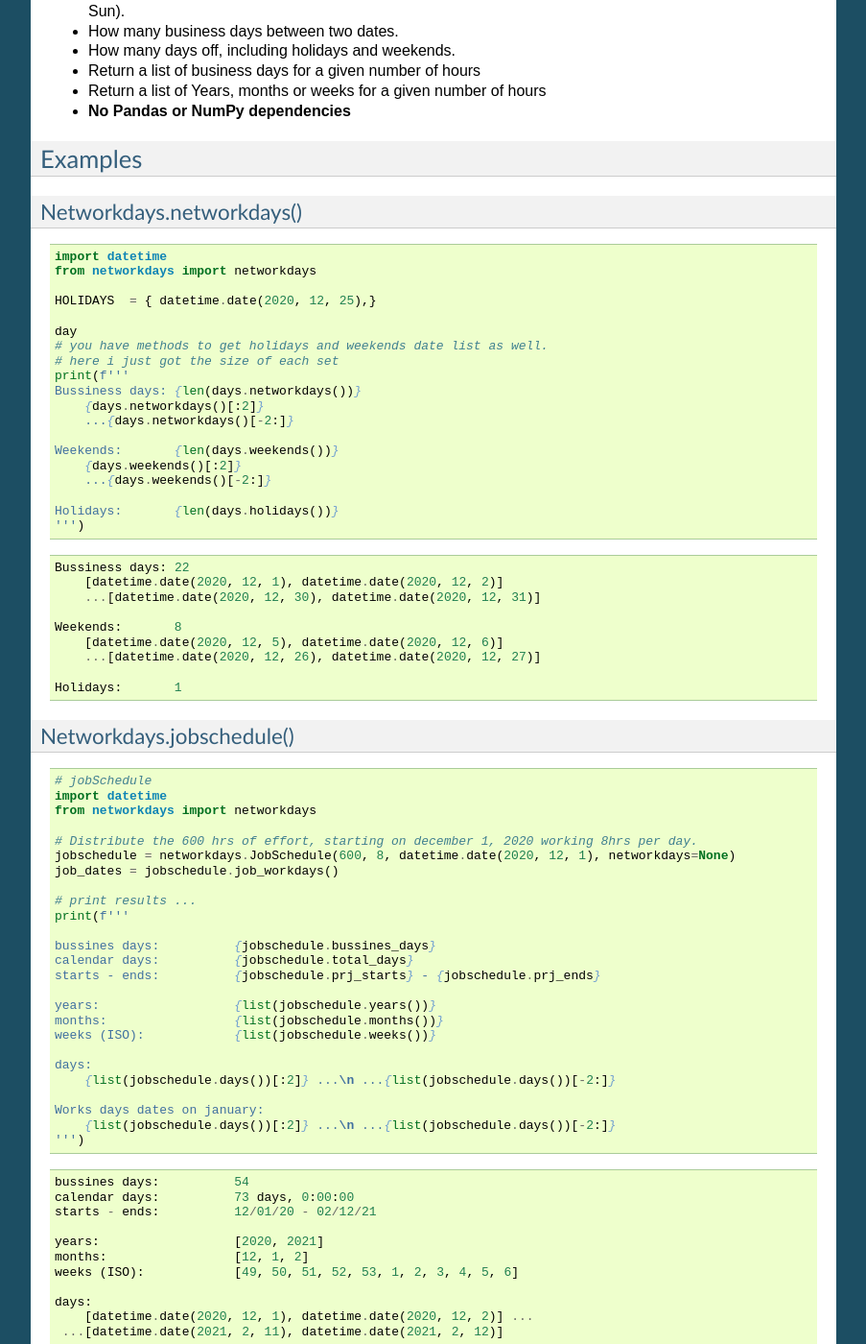
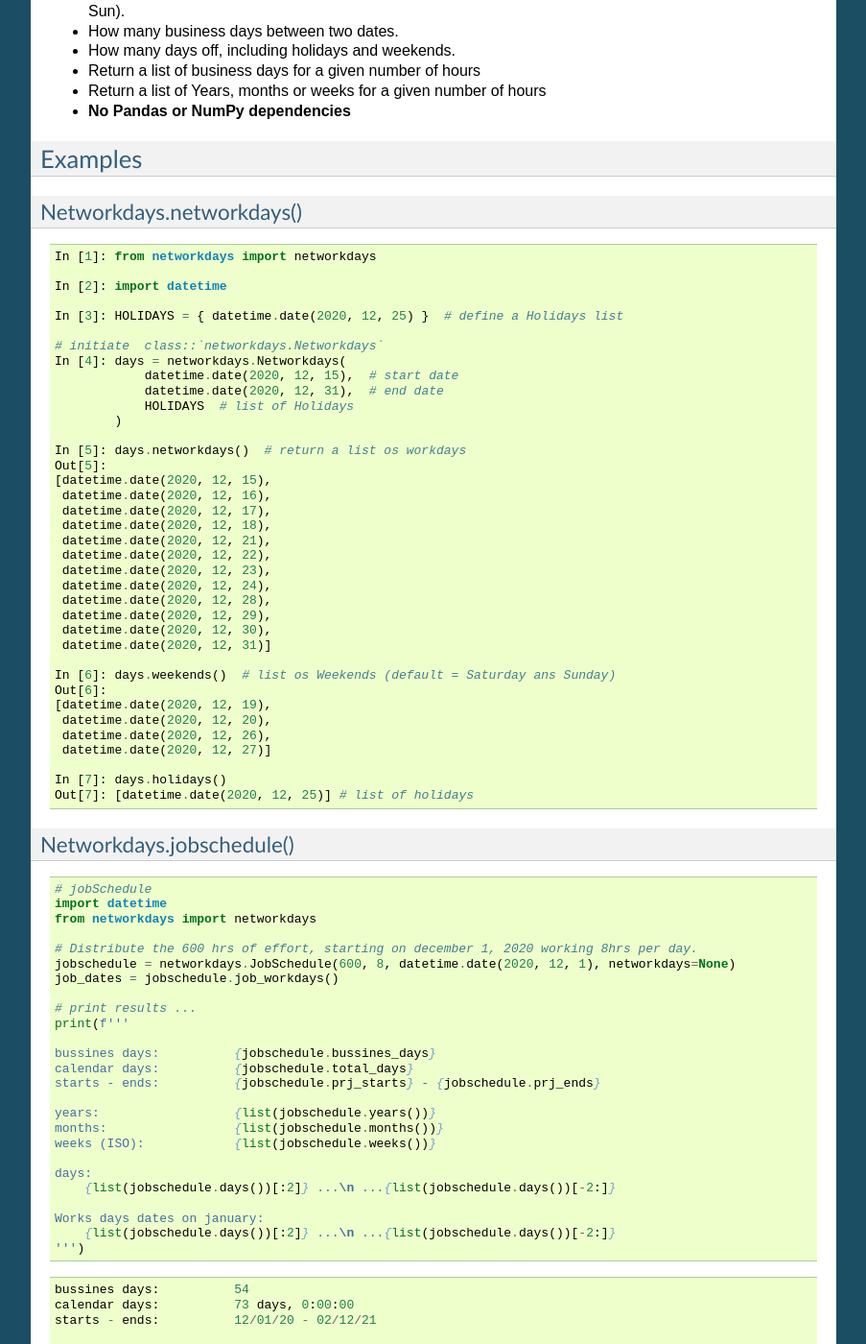
Before and after one commit to cadu-leite/networkdays, a Sphinx documentation site: the page built from docs/source/index.rst, in a window 1280 px wide and 1400 px high, scrolled down 1110 px. Shown: the whole window at 96% size, without its empty margins (198-1101 px from the left). Built offline with Sphinx 7.4.7, drawn with Linux system fonts in a browser that asks for light colours.

Commit message:
improve docs

```diff
--- a/docs/source/index.rst
+++ b/docs/source/index.rst
@@ -77,41 +77,46 @@ Examples
 Networkdays.networkdays()
 -------------------------
 
-.. code:: python
 
-    import datetime
-    from networkdays import networkdays
+.. code-block:: python
 
-    HOLIDAYS  = { datetime.date(2020, 12, 25),}
+    In [1]: from networkdays import networkdays
 
-    day
-    # you have methods to get holidays and weekends date list as well.
-    # here i just got the size of each set
-    print(f'''
-    Bussiness days: {len(days.networkdays())}
-        {days.networkdays()[:2]}
-        ...{days.networkdays()[-2:]}
+    In [2]: import datetime
 
-    Weekends:       {len(days.weekends())}
-        {days.weekends()[:2]}
-        ...{days.weekends()[-2:]}
+    In [3]: HOLIDAYS = { datetime.date(2020, 12, 25) }  # define a Holidays list
 
-    Holidays:       {len(days.holidays())}
-    ''')
+    # initiate  class::`networkdays.Networkdays`
+    In [4]: days = networkdays.Networkdays(
+                datetime.date(2020, 12, 15),  # start date
+                datetime.date(2020, 12, 31),  # end date
+                HOLIDAYS  # list of Holidays
+            )
 
+    In [5]: days.networkdays()  # return a list os workdays
+    Out[5]:
+    [datetime.date(2020, 12, 15),
+     datetime.date(2020, 12, 16),
+     datetime.date(2020, 12, 17),
+     datetime.date(2020, 12, 18),
+     datetime.date(2020, 12, 21),
+     datetime.date(2020, 12, 22),
+     datetime.date(2020, 12, 23),
+     datetime.date(2020, 12, 24),
+     datetime.date(2020, 12, 28),
+     datetime.date(2020, 12, 29),
+     datetime.date(2020, 12, 30),
+     datetime.date(2020, 12, 31)]
 
-.. parsed-literal::
+    In [6]: days.weekends()  # list os Weekends (default = Saturday ans Sunday)
+    Out[6]:
+    [datetime.date(2020, 12, 19),
+     datetime.date(2020, 12, 20),
+     datetime.date(2020, 12, 26),
+     datetime.date(2020, 12, 27)]
 
-
-    Bussiness days: 22
-        [datetime.date(2020, 12, 1), datetime.date(2020, 12, 2)]
-        ...[datetime.date(2020, 12, 30), datetime.date(2020, 12, 31)]
-
-    Weekends:       8
-        [datetime.date(2020, 12, 5), datetime.date(2020, 12, 6)]
-        ...[datetime.date(2020, 12, 26), datetime.date(2020, 12, 27)]
-
-    Holidays:       1
+    In [7]: days.holidays()
+    Out[7]: [datetime.date(2020, 12, 25)] # list of holidays
 
 
 
```
Also changed, not shown: README.rst (+8 -4 lines).
